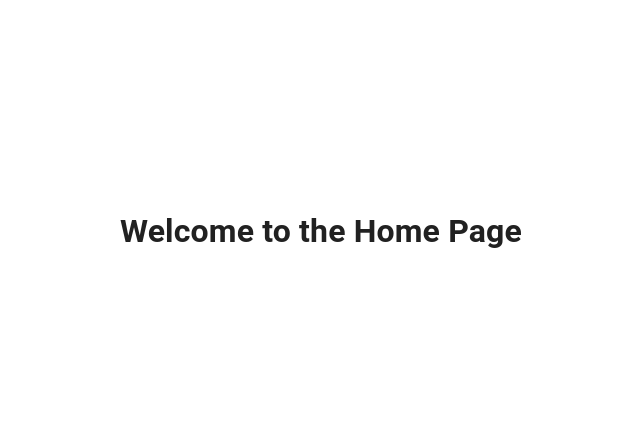
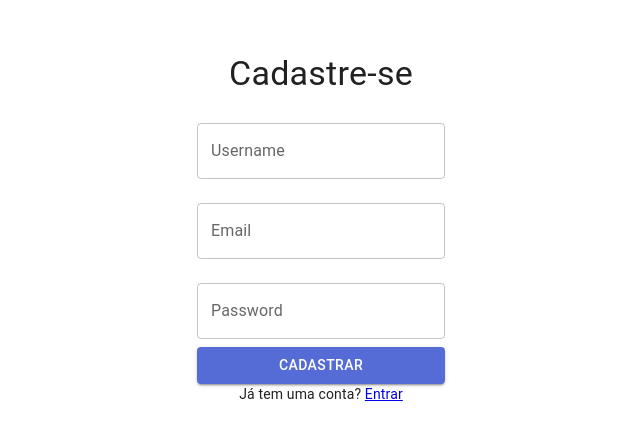
Before and after one commit to EvanioTech/ti-project, a React (Vite) app: page / in a window 1280 px wide. Shown: the part 169-606 px from the top of the page, without its empty margins (319-959 px from the left). Built offline with nearby package versions, Linux system fonts and the light colour scheme.

Commit message:
adjust in routes

```diff
--- a/src/pages/signIn/index.tsx
+++ b/src/pages/signIn/index.tsx
@@ -19,7 +19,7 @@ const SignIp: React.FC = () => {
             <TextField label="Username" variant="outlined" margin="normal" fullWidth />
 
             <TextField label="Password" type="password" variant="outlined" margin="normal" fullWidth />
-            <Link className='textButton' to="/">
+            <Link className='textButton' to="/Home">
 
             <Button variant="contained" color='primary'  fullWidth  >
                 Entrar
--- a/src/routes/routes.tsx
+++ b/src/routes/routes.tsx
@@ -8,9 +8,10 @@ const AppRoutes: React.FC = () => {
     return (
         <Router>
             <Routes>
-                <Route path="/" element={<Home />} />
+                <Route path="/Home" element={<Home />} />
+                <Route path="/" element={<SignUp />} />
                 <Route path="/signin" element={<SignIn />} />
-                <Route path="/signup" element={<SignUp />} />
+
             </Routes>
         </Router>
     );
```
